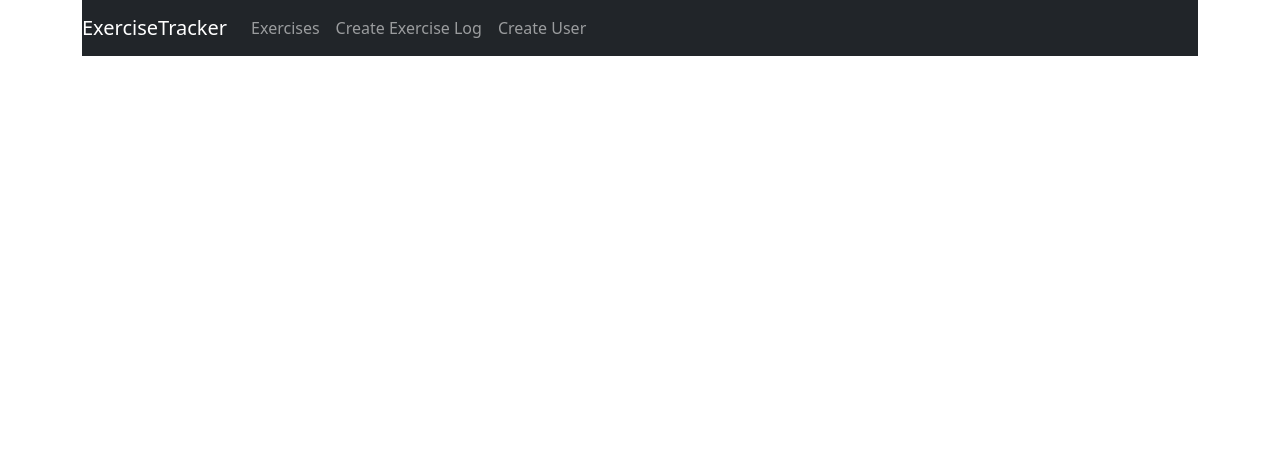
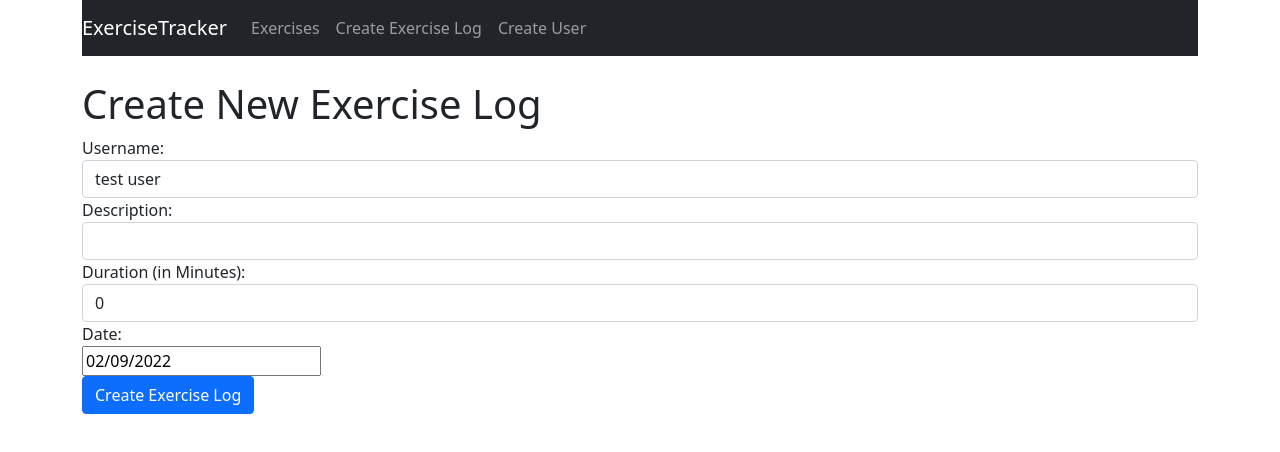
Before and after one commit to chrysanthemum027/exercise-tracker, a React (Create React App) app: page /create in a window 1280 px wide. Shown: the top 452 px of the page. Built offline with nearby package versions, Linux system fonts and the light colour scheme.

Commit message:
updated create-exercise-component

```diff
--- a/package.json
+++ b/package.json
@@ -12,6 +12,7 @@
     "express": "^4.17.2",
     "mongoose": "^6.2.0",
     "react": "^17.0.2",
+    "react-datepicker": "^4.6.0",
     "react-dom": "^17.0.2",
     "react-router-dom": "^6.2.1",
     "react-scripts": "5.0.0",
--- a/src/components/create-exercise.component.js
+++ b/src/components/create-exercise.component.js
@@ -1,7 +1,9 @@
 import React, { Component } from 'react';
+import DatePicker from 'react-datepicker';
+import 'react-datepicker/dist/react-datepicker.css';
 
-export default class CreateExercises extends Component{
-    constructor(props){
+export default class CreateExercises extends Component {
+    constructor(props) {
         super(props);
 
         this.onChangeUsername = this.onChangeUsername.bind(this);
@@ -10,7 +12,7 @@ export default class CreateExercises extends Component{
         this.onChangeDate = this.onChangeDate.bind(this);
         this.onSubmit = this.onSubmit.bind(this);
 
-        this.state ={
+        this.state = {
             username: '',
             description: '',
             duration: 0,
@@ -19,38 +21,38 @@ export default class CreateExercises extends Component{
         }
     }
 
-    componentDidMount(){
+    componentDidMount() {
         this.setState({
             users: ['test user'],
             username: 'test user'
         })
     }
 
-    onChangeUsername(e){
+    onChangeUsername(e) {
         this.setState({
             username: e.target.value
         });
     }
 
-    onChangeDescription(e){
+    onChangeDescription(e) {
         this.setState({
             description: e.target.value
         });
     }
 
-    onChangeDuration(e){
+    onChangeDuration(e) {
         this.setState({
             duration: e.target.value
         });
     }
 
-    onChangeDate(date){
+    onChangeDate(date) {
         this.setState({
             date: date
         });
     }
 
-    onSubmit(e){
+    onSubmit(e) {
         e.preventDefault();
 
         const exercise = {
@@ -65,10 +67,54 @@ export default class CreateExercises extends Component{
         window.location = '/';
     }
 
-    render(){
-        return(
+    render() {
+        return (
             <div>
+                <h1>Create New Exercise Log</h1>
+                <form onSubmit={this.onSubmit}>
+                    <div className='form-group'>
+                        <label>Username: </label>
+                        <select ref='userInput' required className='form-control' value={this.state.username} onChange={this.onChangeUsername}>
+                            {
+                                this.state.users.map(function (user) {
+                                    return <option
+                                        key={user}
+                                        value={user}>{user}
+                                    </option>;
+                                })
+                            }
+                        </select>
+                    </div>
+                    <div className='form-group'>
+                        <label>Description: </label>
+                        <input type='text'
+                            required className='form-control'
+                            value={this.state.description}
+                            onChange={this.onChangeDescription}
+                        />
+                    </div>
+                    <div className='form-group'>
+                        <label>Duration (in Minutes): </label>
+                        <input type='text'
+                            required className='form-control'
+                            value={this.state.duration}
+                            onChange={this.onChangeDuration}
+                        />
+                    </div>
+                    <div className='form-group'>
+                        <label>Date: </label>
+                        <div>
+                            <DatePicker
+                                selected={this.state.date}
+                                onChange={this.onChangeDate}
+                            />
+                        </div>
+                    </div>
 
+                    <div className='form-group'>
+                        <input type='submit' value='Create Exercise Log' className='btn btn-primary' />
+                    </div>
+                </form>
             </div>
         )
     }
--- a/src/index.js
+++ b/src/index.js
@@ -3,12 +3,7 @@ import ReactDOM from 'react-dom';
 import App from './App';
 import reportWebVitals from './reportWebVitals';
 
-ReactDOM.render(
-  <React.StrictMode>
-    <App />
-  </React.StrictMode>,
-  document.getElementById('root')
-);
+ReactDOM.render(<App />, document.getElementById("root"));
 
 // If you want to start measuring performance in your app, pass a function
 // to log results (for example: reportWebVitals(console.log))
```
Also changed, not shown: 1 other file (tests, documents, lock files or other folders).
